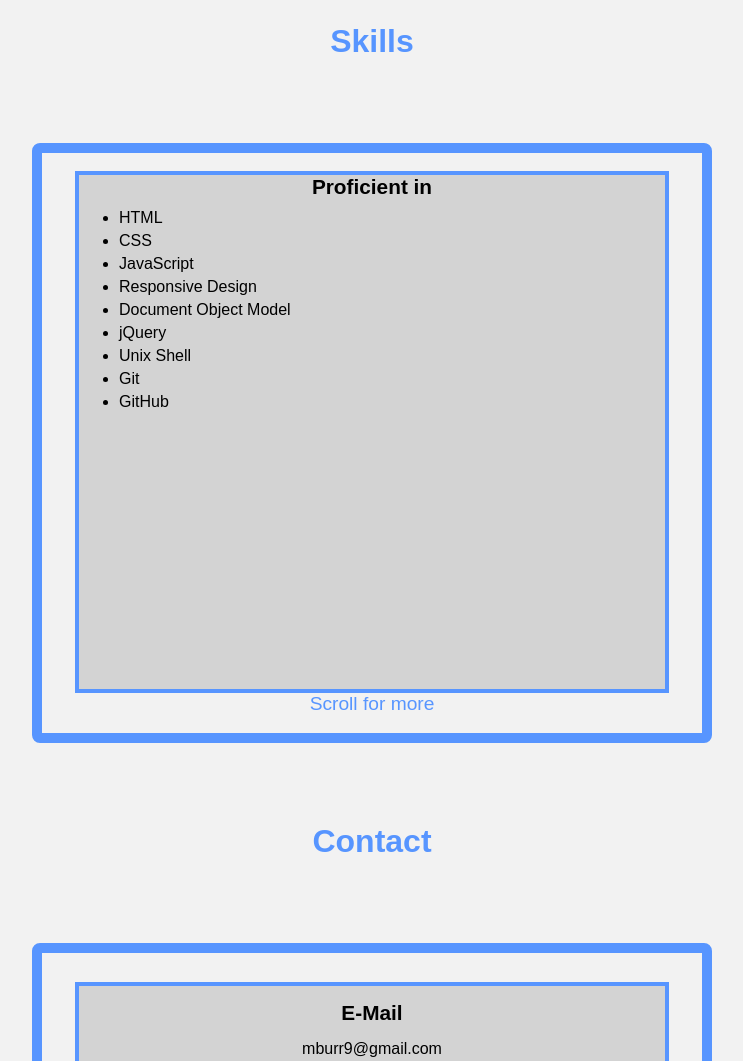
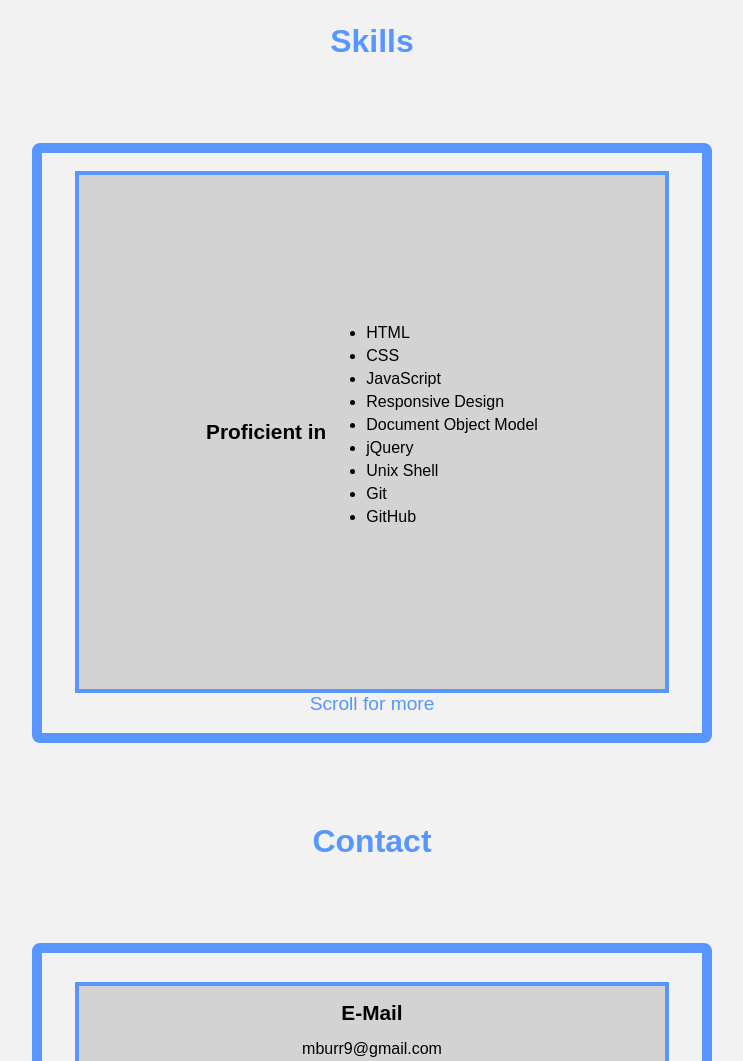
Before and after one commit to mburr9/portfolio-site, a website: page index.html in a window 1280 px wide. Shown: the part 2397-3458 px from the top of the page, without its empty margins (268-1011 px from the left). Drawn offline with Linux system fonts and the light colour scheme.

Commit message:
center the skill sections within their containers

```diff
--- a/sass/responsive.scss
+++ b/sass/responsive.scss
@@ -27,9 +27,6 @@ $list-size: 1.1em;
     margin: 0 auto;
   }
 
-  .about-name {
-    visibility: hidden;
-  }
 
   #about-name-inner {
     display: inline;
--- a/sass/styles.scss
+++ b/sass/styles.scss
@@ -361,6 +361,11 @@ h3 {
 }
 
 .all-skills {
+  display: flex;
+  flex-wrap: wrap;
+  justify-content: center;
+  align-items: center;
+
   @media screen and (min-width: 600px) and (max-height: 700px){
     width: calc(50% - 5px);
   }
@@ -369,7 +374,7 @@ h3 {
   height: 100%;
 
   h3 {
-    margin-bottom: 10px;
+    // margin-bottom: 10px;
     text-align: center;
 
     @media screen and (min-width: 600px) and (max-height: 700px){
@@ -406,7 +411,7 @@ h3 {
   height: 100%;
 
   h3 {
-    margin-bottom: 10px;
+    // margin-bottom: 10px;
     text-align: center;
 
     @media screen and (min-width: 600px) and (max-height: 700px){
```
Also changed, not shown: css/responsive.css, css/styles.css.
